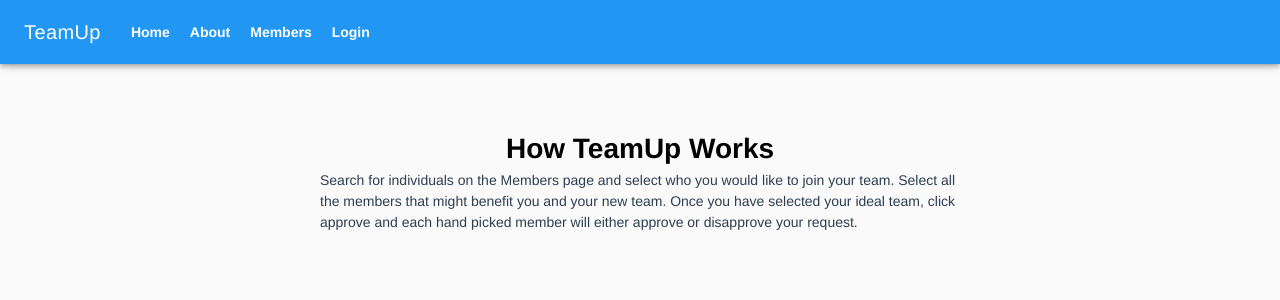
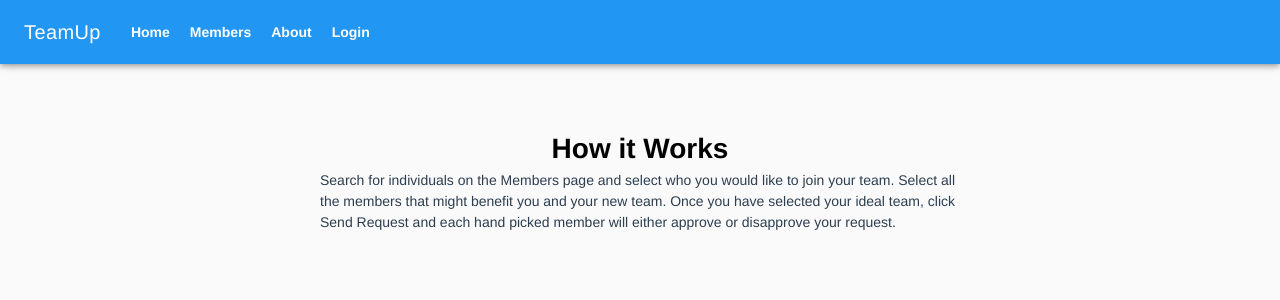
Before and after one commit to jamesdesigns/james-final-vue, a Vue app: page /#/about in a window 1280 px wide. Shown: the top 300 px of the page. Built offline with nearby package versions, Linux system fonts and the light colour scheme; what vue-draggable would draw is missing.

Commit message:
Make revisions to each component and its  content

```diff
--- a/src/components/Header.vue
+++ b/src/components/Header.vue
@@ -5,8 +5,8 @@
            <v-toolbar-title>TeamUp</v-toolbar-title>
         <div id="nav">
           <router-link class="menu" to="/">Home</router-link>
+          <router-link class="menu" to="/members">Members</router-link>
           <router-link class="menu" to="/about">About</router-link>
-          <router-link class="menu" to="/members">Members</router-link>
           <router-link class="menu" to="/login">Login</router-link>
       </div>
 
--- a/src/components/HelloWorld.vue
+++ b/src/components/HelloWorld.vue
@@ -2,11 +2,13 @@
   <div class="hello">
     <h1>{{ msg }}</h1>
     <p>
-      You now have the opportunity to choose who you want on your new team. Create two options. Your first option may or may not be rejected from the people you selected.
+      You now have the opportunity to choose who you want on your new team. Create two team options. Your first option may or may not be approved from the people you select.
       Just select any team member that best fits your ideal team and get it approved from each member in minutes.
     </p>
+    <br>
+<h3>Drag and Drop</h3>
+      <div v-drag-and-drop:options="options" class="drag-wrapper">
 
-      <div v-drag-and-drop:options="options" class="drag-wrapper">
   <ul>
     <li>Member 1</li>
     <li>Member 2</li>
@@ -24,6 +26,7 @@
       <li>Member 12</li>
   </ul>
 </div>
+<v-btn @click="getCourses">Send Request</v-btn>
   </div>
 </template>
 
@@ -46,7 +49,8 @@ p {
   margin:0 auto;
 }
 h3 {
-  margin: 40px 0 0;
+  text-align: center;
+  margin-left:-2%;
 }
 ul {
   list-style-type: none;
--- a/src/views/About.vue
+++ b/src/views/About.vue
@@ -1,7 +1,7 @@
 <template>
   <div class="about">
-    <h1>How TeamUp Works</h1>
-    <p>Search for individuals on the Members page and select who you would like to join your team. Select all the members that might benefit you and your new team. Once you have selected your ideal team, click approve and each hand picked member will either approve or disapprove your request.</p>
+    <h1>How it Works</h1>
+    <p>Search for individuals on the Members page and select who you would like to join your team. Select all the members that might benefit you and your new team. Once you have selected your ideal team, click Send Request and each hand picked member will either approve or disapprove your request.</p>
 
   </div>
 </template>
--- a/src/views/Login.vue
+++ b/src/views/Login.vue
@@ -25,7 +25,7 @@
     <v-checkbox
       v-model="checkbox"
       :rules="[v => !!v || 'You must agree to continue!']"
-      label="Do you agree?"
+      label="Do you want to join a team?"
       required
     ></v-checkbox>
 
```
